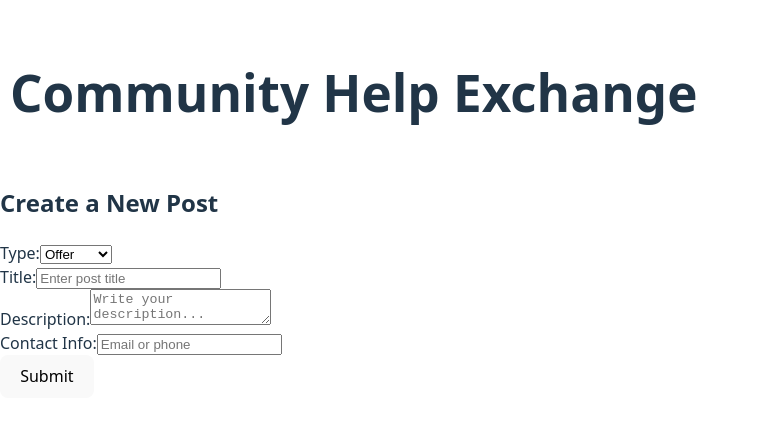
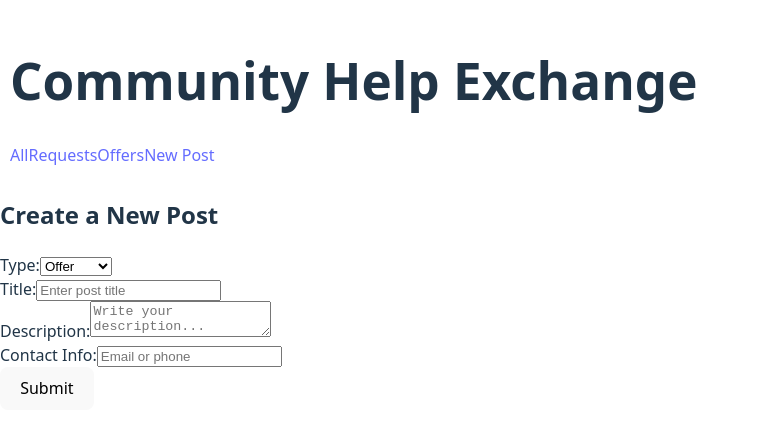
Before and after one commit to Daniel-commits392/Community-Help-Exchange, a React (Vite) app: page /newpost in a window 1280 px wide. Shown: the part 191-624 px from the top of the page, without its empty margins (0-759 px from the left). Built offline with nearby package versions, Linux system fonts and the light colour scheme.

Commit message:
add navigation links in header component

```diff
--- a/src/Components/Header.jsx
+++ b/src/Components/Header.jsx
@@ -1,11 +1,16 @@
 import React from "react";
-
+import {NavLink} from "react-router-dom";
 
 function Header() {
     return (
         <header style={{ padding: "10px" }}>
             <h1>Community Help Exchange</h1>
-
+            <nav>
+                <NavLink to ="/">All</NavLink>
+                <NavLink to="/requests">Requests</NavLink>
+                <NavLink to="/offers">Offers</NavLink>
+                <NavLink to="/newpost">New Post</NavLink>
+            </nav>
         </header>
     );
 }
```
